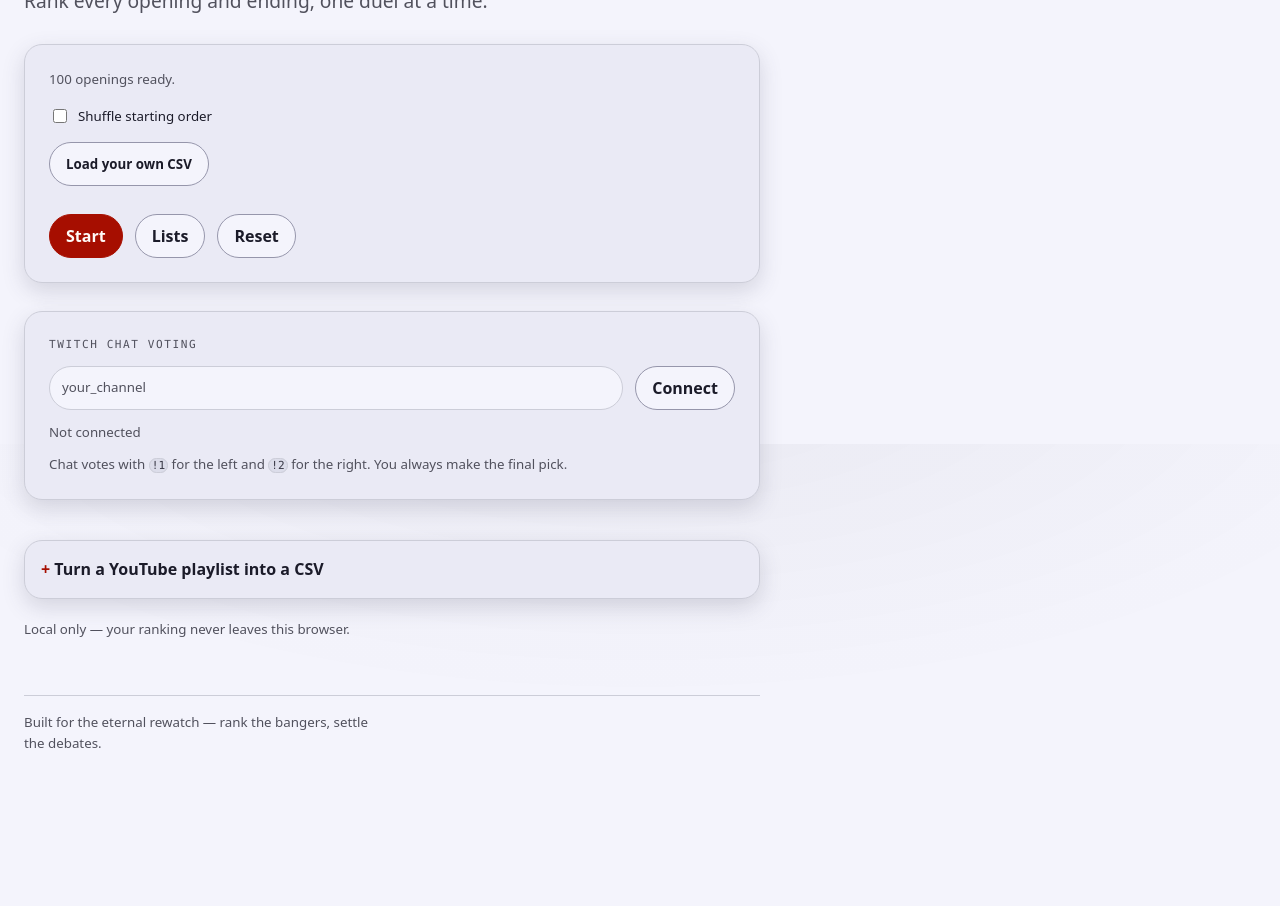
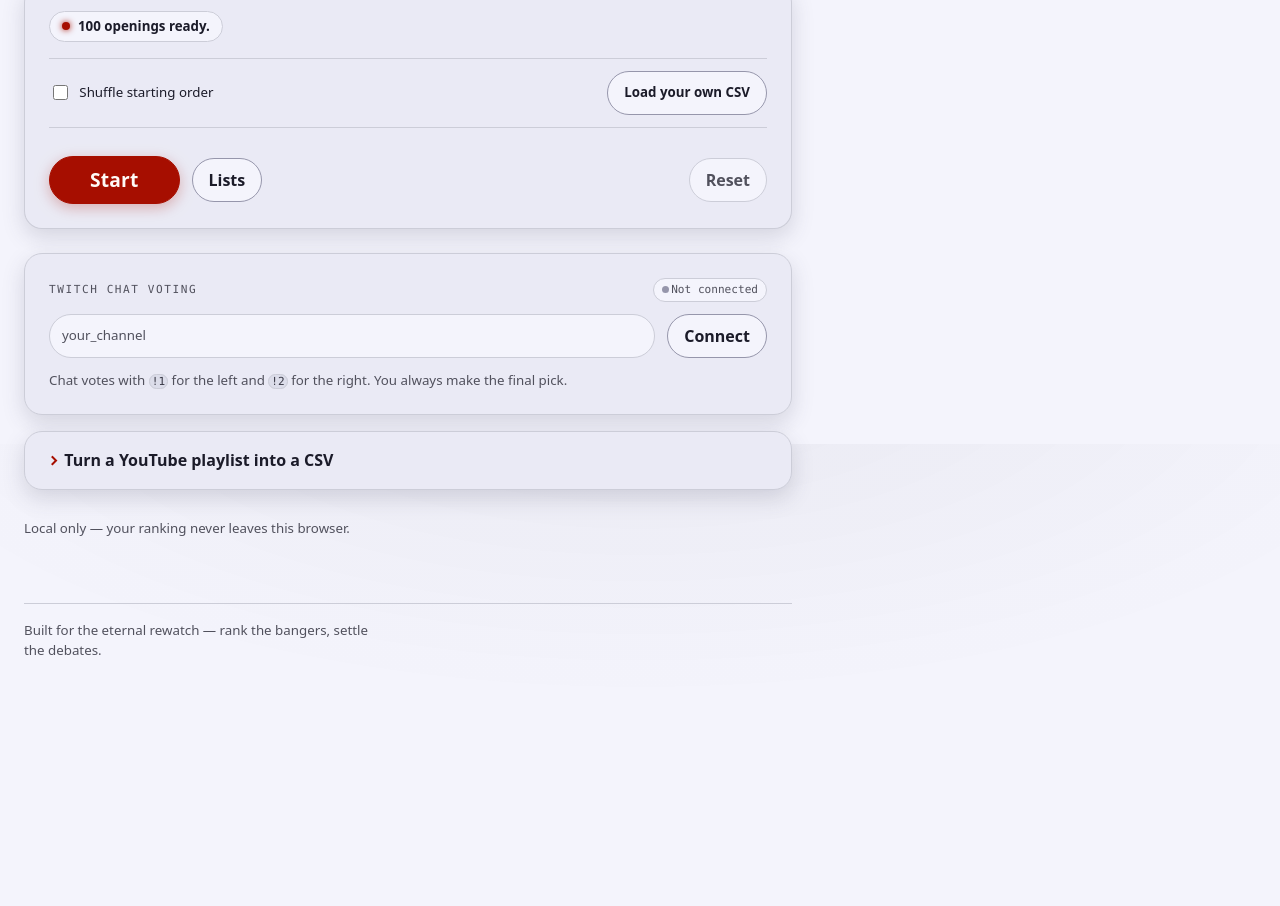
Before and after one commit to bernardopiane/Anime_OPED_Ranker, a website with bundled scripts: page index.html in a window 1280 px wide. Shown: the part 356-1262 px from the top of the page. After the commit the page ends 1121 px from the top, so only its background shows below. Built offline with nearby package versions, Linux system fonts and the light colour scheme.

Commit message:
Finish Start-screen redesign: honest status pill, docs, and tests
Complete the uncommitted Fight Card rework: hero block, primary card with accent rail, ruled options row, 48px Start/Resume, de-emphasised Reset, and the streamer tools in an aux stack.

Add a setStartStatus helper so the pill mirrors state (accent when ready, danger border and dot on failure), drop the stale fourth-child animation delay, and lock the structure, CTA, and status behaviour in test/start-screen.test.js. design.md now documents the layout, the rail-only exception, the aux stack, and the de-emphasised Reset.

```diff
--- a/app.js
+++ b/app.js
@@ -154,13 +154,21 @@ function updateResumeButton() {
   }
 }
 
+function setStartStatus(message, isError) {
+  const node = el('status');
+  if (!node) return;
+  node.textContent = message;
+  node.classList.toggle('is-error', Boolean(isError));
+}
+
 function updateSourceLabel() {
   const n = state.items.length;
   const noun = n === 1 ? 'opening' : 'openings';
-  el('status').textContent =
+  setStartStatus(
     state.activeListId === STARTER_ID
       ? `${n} ${noun} ready.`
-      : `${n} ${noun} loaded from ${activeList().name}.`;
+      : `${n} ${noun} loaded from ${activeList().name}.`,
+  );
 }
 
 function resetTournament() {
@@ -656,7 +664,7 @@ async function init() {
     state.starter = starterList(await loadItems());
   } catch (err) {
     state.starter = starterList([]);
-    el('status').textContent = `Error: ${err.message}. Serve the site over HTTP.`;
+    setStartStatus(`Error: ${err.message}. Serve the site over HTTP.`, true);
   }
 
   const record = normalizeRecord(saved);
@@ -693,7 +701,7 @@ async function init() {
 
   el('start-btn').addEventListener('click', () => {
     if (state.items.length === 0) {
-      el('status').textContent = 'Add at least one video to this list first.';
+      setStartStatus('Add at least one video to this list first.', true);
       return;
     }
     if (
@@ -779,12 +787,12 @@ async function init() {
     try {
       text = await file.text();
     } catch {
-      el('status').textContent = 'Could not read that file.';
+      setStartStatus('Could not read that file.', true);
       return;
     }
     const items = parseCsv(text);
     if (!isValidItems(items)) {
-      el('status').textContent = 'No valid "title,link" rows found in that file.';
+      setStartStatus('No valid "title,link" rows found in that file.', true);
       return;
     }
     createAndActivate(items, file.name);
--- a/index.html
+++ b/index.html
@@ -45,11 +45,17 @@
       </p>
 
       <section id="start-screen" class="screen">
+        <header class="start-hero">
           <p class="kicker">OP / ED Tournament</p>
           <h1 class="wordmark">Anime OP/ED Ranker</h1>
           <p class="lede">Rank every opening and ending, one duel at a time.</p>
+        </header>
+
         <div class="start-card">
+          <div class="start-card-head">
             <p id="status">Loading…</p>
+          </div>
+          <div class="start-options">
             <label class="shuffle-toggle">
               <input id="shuffle" type="checkbox" />
               <span>Shuffle starting order</span>
@@ -58,15 +64,21 @@
               <span>Load your own CSV</span>
               <input id="file-input" type="file" accept=".csv,text/csv" />
             </label>
+          </div>
           <div class="actions">
-            <button id="start-btn" class="primary">Start</button>
-            <button id="resume-btn" class="primary hidden">Resume</button>
+            <button id="start-btn" class="primary start-main-btn">Start</button>
+            <button id="resume-btn" class="primary start-main-btn hidden">Resume</button>
             <button id="lists-btn" type="button">Lists</button>
-            <button id="reset-btn">Reset</button>
+            <button id="reset-btn" class="subtle">Reset</button>
           </div>
         </div>
+
+        <div class="start-aux">
           <section class="twitch-card" aria-labelledby="twitch-title">
+            <div class="twitch-card-head">
               <p id="twitch-title" class="twitch-title">Twitch chat voting</p>
+              <p id="twitch-status" class="twitch-status" role="status" aria-live="polite">Not connected</p>
+            </div>
             <div class="twitch-row">
               <label class="twitch-field">
                 <span class="sr-only">Twitch channel</span>
@@ -74,11 +86,11 @@
               </label>
               <button id="twitch-connect-btn" type="button">Connect</button>
             </div>
-          <p id="twitch-status" class="twitch-status" role="status" aria-live="polite">Not connected</p>
             <p class="twitch-help">
               Chat votes with <code>!1</code> for the left and <code>!2</code> for the right. You always make the final pick.
             </p>
           </section>
+
           <details id="playlist-tool" class="playlist-tool">
             <summary>Turn a YouTube playlist into a CSV</summary>
             <div class="playlist-body">
@@ -103,6 +115,7 @@
               </div>
             </div>
           </details>
+        </div>
         <p class="meta">Local only — your ranking never leaves this browser.</p>
         <footer class="site-footer">
           <p>Built for the eternal rewatch — rank the bangers, settle the debates.</p>
--- a/styles.css
+++ b/styles.css
@@ -102,7 +102,6 @@ h2 {
 #start-screen .start-card > *:nth-child(1) { animation-delay: 60ms; }
 #start-screen .start-card > *:nth-child(2) { animation-delay: 110ms; }
 #start-screen .start-card > *:nth-child(3) { animation-delay: 160ms; }
-#start-screen .start-card > *:nth-child(4) { animation-delay: 210ms; }
 
 @keyframes rise-in {
   from { opacity: 0; transform: translateY(10px); }
@@ -154,10 +153,16 @@ button:disabled {
 #start-screen {
   display: flex;
   flex-direction: column;
-  gap: var(--space-md);
-  max-width: 46rem;
-  padding-block-start: clamp(var(--space-xl), 12vh, var(--space-3xl));
-  padding-block-end: clamp(var(--space-2xl), 16vh, 8rem);
+  gap: var(--space-lg);
+  max-width: 48rem;
+  padding-block-start: clamp(var(--space-xl), 7vh, var(--space-2xl));
+  padding-block-end: clamp(var(--space-2xl), 10vh, 5rem);
+}
+
+.start-hero {
+  display: flex;
+  flex-direction: column;
+  gap: var(--space-xs);
 }
 
 .wordmark { font-size: var(--text-display); }
@@ -188,24 +193,79 @@ button:disabled {
   display: flex;
   flex-direction: column;
   gap: var(--space-md);
-  margin-block-start: var(--space-sm);
   padding: var(--space-lg);
   background: var(--color-paper-2);
   border: 1px solid var(--color-rule);
+  border-block-start: 3px solid var(--color-accent);
   border-radius: var(--radius-lg);
   box-shadow: var(--shadow-card);
 }
 
-#status { margin: 0; color: var(--color-muted); font-size: var(--text-sm); }
+.start-card-head {
+  display: flex;
+  align-items: center;
+  justify-content: space-between;
+  gap: var(--space-sm);
+}
+
+#status {
+  display: inline-flex;
+  align-items: center;
+  gap: var(--space-xs);
+  margin: 0;
+  padding: var(--space-2xs) var(--space-sm);
+  color: var(--color-ink);
+  background: var(--color-paper);
+  border: 1px solid var(--color-rule);
+  border-radius: var(--radius-pill);
+  font-size: var(--text-sm);
+  font-weight: 600;
+  width: fit-content;
+}
+#status::before {
+  content: "";
+  display: inline-block;
+  width: 0.5rem;
+  height: 0.5rem;
+  border-radius: 50%;
+  background: var(--color-accent);
+  box-shadow: 0 0 6px var(--color-accent);
+}
+#status.is-error {
+  color: var(--color-danger);
+  border-color: var(--color-danger-soft);
+}
+#status.is-error::before {
+  background: var(--color-danger);
+  box-shadow: 0 0 6px var(--color-danger);
+}
+
+.start-options {
+  display: flex;
+  flex-wrap: wrap;
+  align-items: center;
+  justify-content: space-between;
+  gap: var(--space-sm) var(--space-md);
+  padding-block: var(--space-sm);
+  border-block: 1px solid var(--color-rule);
+}
 
 .shuffle-toggle {
-  display: flex;
+  display: inline-flex;
   align-items: center;
   gap: var(--space-xs);
   color: var(--color-ink);
   font-size: var(--text-sm);
+  font-weight: 500;
+  cursor: pointer;
+  user-select: none;
 }
-.shuffle-toggle input { width: 1.05em; height: 1.05em; accent-color: var(--color-accent); }
+.shuffle-toggle input {
+  width: 1.15em;
+  height: 1.15em;
+  accent-color: var(--color-accent);
+  cursor: pointer;
+}
 
 .load-csv {
   display: inline-flex;
@@ -234,18 +294,45 @@ button:disabled {
 }
 .load-csv:focus-within { outline: 2px solid var(--color-focus); outline-offset: 2px; }
 
-/* ---------------------------------------------------------- Twitch chat ---- */
+.start-main-btn {
+  min-height: 48px;
+  padding-inline: var(--space-xl);
+  font-size: var(--text-md);
+  letter-spacing: 0.01em;
+  box-shadow: 0 4px 14px color-mix(in oklab, var(--color-accent) 28%, transparent);
+}
+
+button.subtle {
+  color: var(--color-muted);
+  border-color: var(--color-rule);
+  margin-inline-start: auto;
+}
+
+/* -------------------------------------------------------- Streamer tools ---- */
+
+.start-aux {
+  display: flex;
+  flex-direction: column;
+  gap: var(--space-md);
+}
 
 .twitch-card {
   display: flex;
   flex-direction: column;
   gap: var(--space-sm);
-  margin-block-start: var(--space-sm);
   padding: var(--space-lg);
   background: var(--color-paper-2);
   border: 1px solid var(--color-rule);
   border-radius: var(--radius-lg);
   box-shadow: var(--shadow-card);
+}
+
+.twitch-card-head {
+  display: flex;
+  align-items: center;
+  justify-content: space-between;
+  flex-wrap: wrap;
+  gap: var(--space-xs);
 }
 
 .twitch-title {
@@ -284,12 +371,31 @@ button:disabled {
 .twitch-field input:disabled { opacity: 0.55; cursor: not-allowed; }
 
 .twitch-status {
-  min-height: 1.25rem;
+  display: inline-flex;
+  align-items: center;
+  gap: var(--space-3xs);
+  min-height: 1.5rem;
   margin: 0;
+  padding: 2px var(--space-xs);
   color: var(--color-muted);
-  font-size: var(--text-sm);
+  background: var(--color-paper);
+  border: 1px solid var(--color-rule);
+  border-radius: var(--radius-pill);
+  font-family: var(--font-mono);
+  font-size: var(--text-xs);
 }
-.twitch-status.is-error { color: var(--color-danger); }
+.twitch-status::before {
+  content: "";
+  width: 0.45rem;
+  height: 0.45rem;
+  border-radius: 50%;
+  background: var(--color-rule-strong);
+}
+.twitch-status.is-error {
+  color: var(--color-danger);
+  border-color: var(--color-danger-soft);
+}
+.twitch-status.is-error::before { background: var(--color-danger); }
 
 .twitch-help { margin: 0; color: var(--color-muted); font-size: var(--text-sm); }
 .twitch-help code {
@@ -305,27 +411,51 @@ button:disabled {
 /* ------------------------------------------------------- Playlist tool ---- */
 
 .playlist-tool {
-  margin-block-start: var(--space-lg);
   background: var(--color-paper-2);
   border: 1px solid var(--color-rule);
   border-radius: var(--radius-lg);
   box-shadow: var(--shadow-card);
+  overflow: hidden;
+  transition: border-color var(--dur-micro) var(--ease-out);
+}
+.playlist-tool[open] {
+  border-color: var(--color-rule-strong);
 }
 .playlist-tool > summary {
+  display: flex;
+  align-items: center;
+  gap: var(--space-xs);
   cursor: pointer;
-  padding: var(--space-md);
+  padding: var(--space-md) var(--space-lg);
   color: var(--color-ink);
   font-weight: 600;
   list-style: none;
+  user-select: none;
+  transition: color var(--dur-micro) var(--ease-out);
 }
 .playlist-tool > summary::-webkit-details-marker { display: none; }
-.playlist-tool > summary::before { content: "+ "; color: var(--color-accent); }
-.playlist-tool[open] > summary::before { content: "– "; }
+.playlist-tool > summary::before {
+  content: "";
+  display: inline-block;
+  width: 0.45rem;
+  height: 0.45rem;
+  border-right: 2px solid var(--color-accent);
+  border-bottom: 2px solid var(--color-accent);
+  transform: rotate(-45deg);
+  transition: transform var(--dur-micro) var(--ease-out);
+}
+.playlist-tool[open] > summary::before {
+  transform: rotate(45deg);
+}
+.playlist-tool > summary:hover {
+  color: var(--color-accent-strong);
+}
+
 .playlist-body {
   display: flex;
   flex-direction: column;
   gap: var(--space-md);
-  padding: 0 var(--space-md) var(--space-md);
+  padding: 0 var(--space-lg) var(--space-lg);
 }
 .playlist-field {
   display: flex;
```
Also changed, not shown: design.md (+18 -7 lines), test/start-screen.test.js (added, +77 -0 lines). Lines whose indentation alone changed are shown as unchanged.
